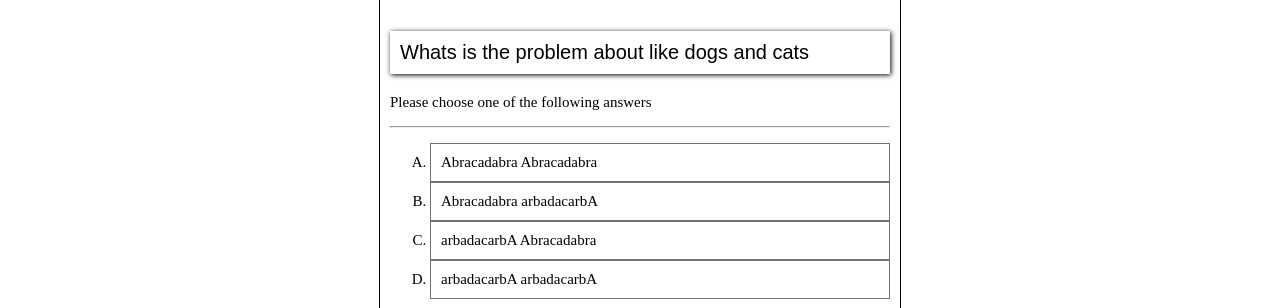
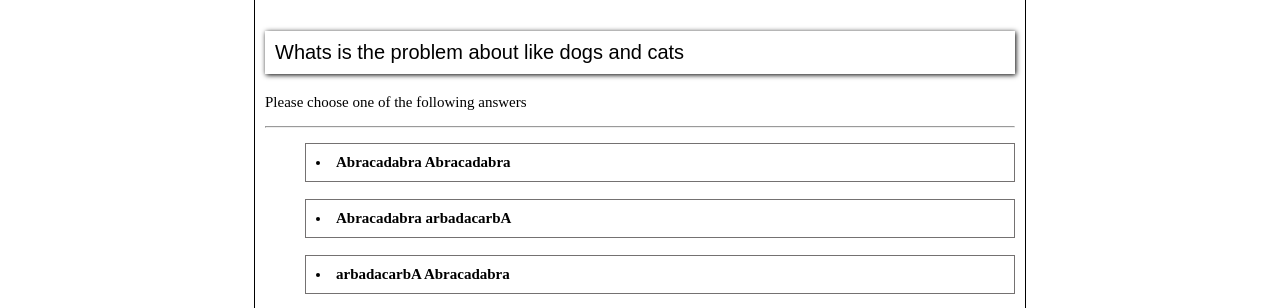
Before and after one commit to fssouz/HTML-CSS, a plain HTML site: page quizpage/index.html in a window 1280 px wide. Shown: the part 193-501 px from the top of the page. Drawn offline with Linux system fonts and the light colour scheme.

Commit message:
improved style

```diff
--- a/quizpage/style.css
+++ b/quizpage/style.css
@@ -34,7 +34,7 @@ p{
 
 div#home{
     margin-top:5rem;
-    width: min(50rem,100%);
+    width: min(75rem,100%);
     margin-inline: auto;
     padding-inline: 2.4rem;
     padding: 1rem;
@@ -66,17 +66,19 @@ p#desc{
 
 ul{
     font-size: 1.5rem;
-    list-style: upper-alpha;
+    list-style: disc;
 }
 
 li{
     border: 0.1rem solid rgb(116, 113, 113);
+    font-weight: bold;
     padding: 1rem;
+    list-style-position: inside;
 }
 
 li:hover{
     background-color: rgb(206, 198, 198);
-    font-weight: bold;
+    cursor: pointer;
 }
 
 button{
```
Also changed, not shown: quizpage/index.html (+3 -0 lines).
